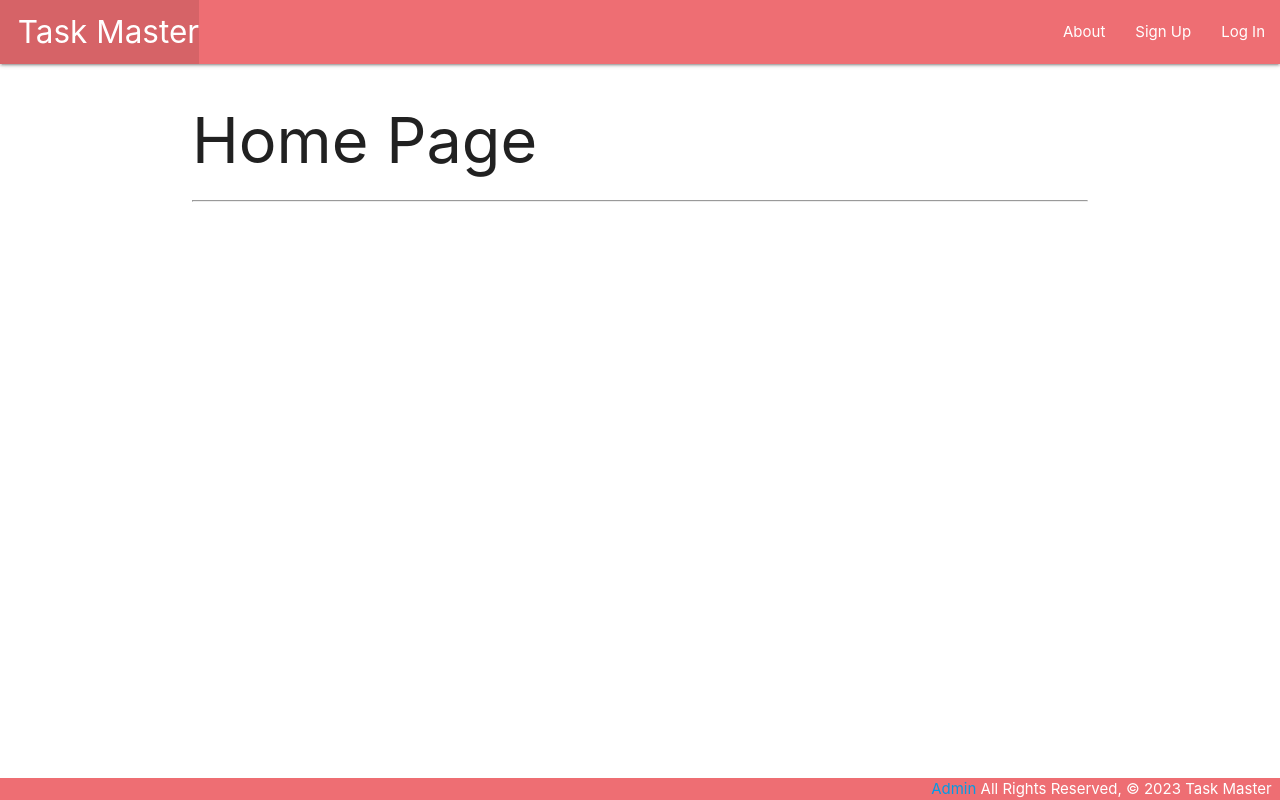
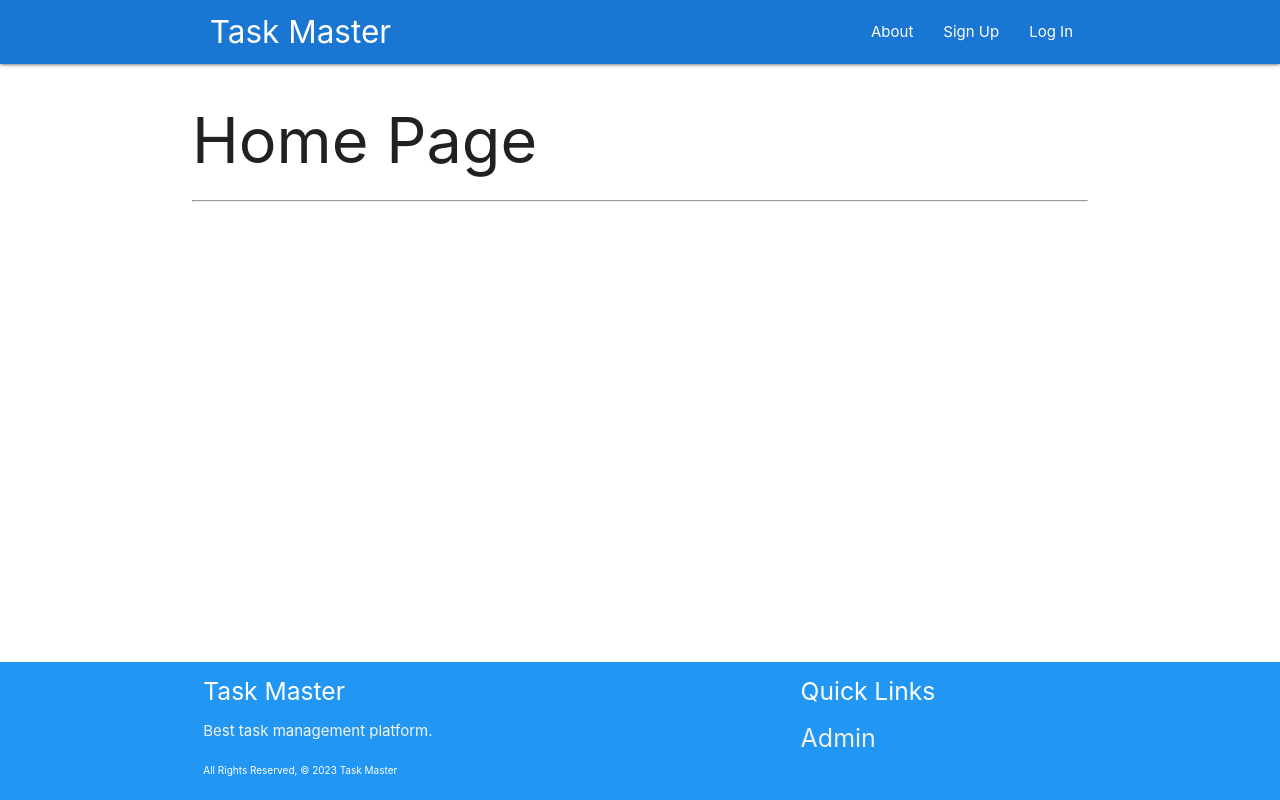
Before and after one commit to lucas-richards/task_master, a Django app: page / in a window 1280 px wide. Run offline with Django 4.2, Linux system fonts and the light colour scheme.

Commit message:
nav_footer changes

```diff
--- a/main_app/static/css/style.css
+++ b/main_app/static/css/style.css
@@ -14,3 +14,11 @@ footer.page-footer {
     padding-top: 0;
     text-align: left;
 }
+
+.page-footer a {
+    font-size: 25px;
+
+}
+.small-text {
+    font-size: 10px;
+}
--- a/main_app/templates/base.html
+++ b/main_app/templates/base.html
@@ -14,8 +14,8 @@
 
 <body>
   <header class="navbar-fixed">
-    <nav>
-      <div class="nav-wrapper">
+    <nav class="blue darken-2">
+      <div class="nav-wrapper container">
         <ul>
           <li><a href="/" class="left brand-logo">&nbsp;&nbsp;Task Master</a></li>
         </ul>
@@ -38,11 +38,20 @@
     {% block content %}
     {% endblock %}
   </main>
-  <footer class="page-footer">
-
-    <div class="right">
-      <a href="/admin">Admin</a>
-      All Rights Reserved, &copy; 2023 Task Master &nbsp;
+  <footer class="page-footer blue dareken -3">
+    <div class="container">
+      <div class="row">
+        <div class="col l6 s12">
+          <h5 class="white-text">Task Master</h5>
+          <p class="grey-text text-lighten-4">Best task management platform.</p>
+          <span class="small-text">All Rights Reserved, &copy; 2023 Task Master</span>
+        </div>
+        <div class="col l4 offset-l2 s12">
+          <h5 class="white-text">Quick Links</h5>
+          <ul>
+            <li><a class="grey-text text-lighten-3" href="/admin">Admin</a></li>
+      <!-- <a href="/admin">Admin</a> -->
+      <!-- <span class="small-text">All Rights Reserved, &copy; 2023 Task Master &nbsp;</span> -->
     </div>
   </footer>
   <script>
```
